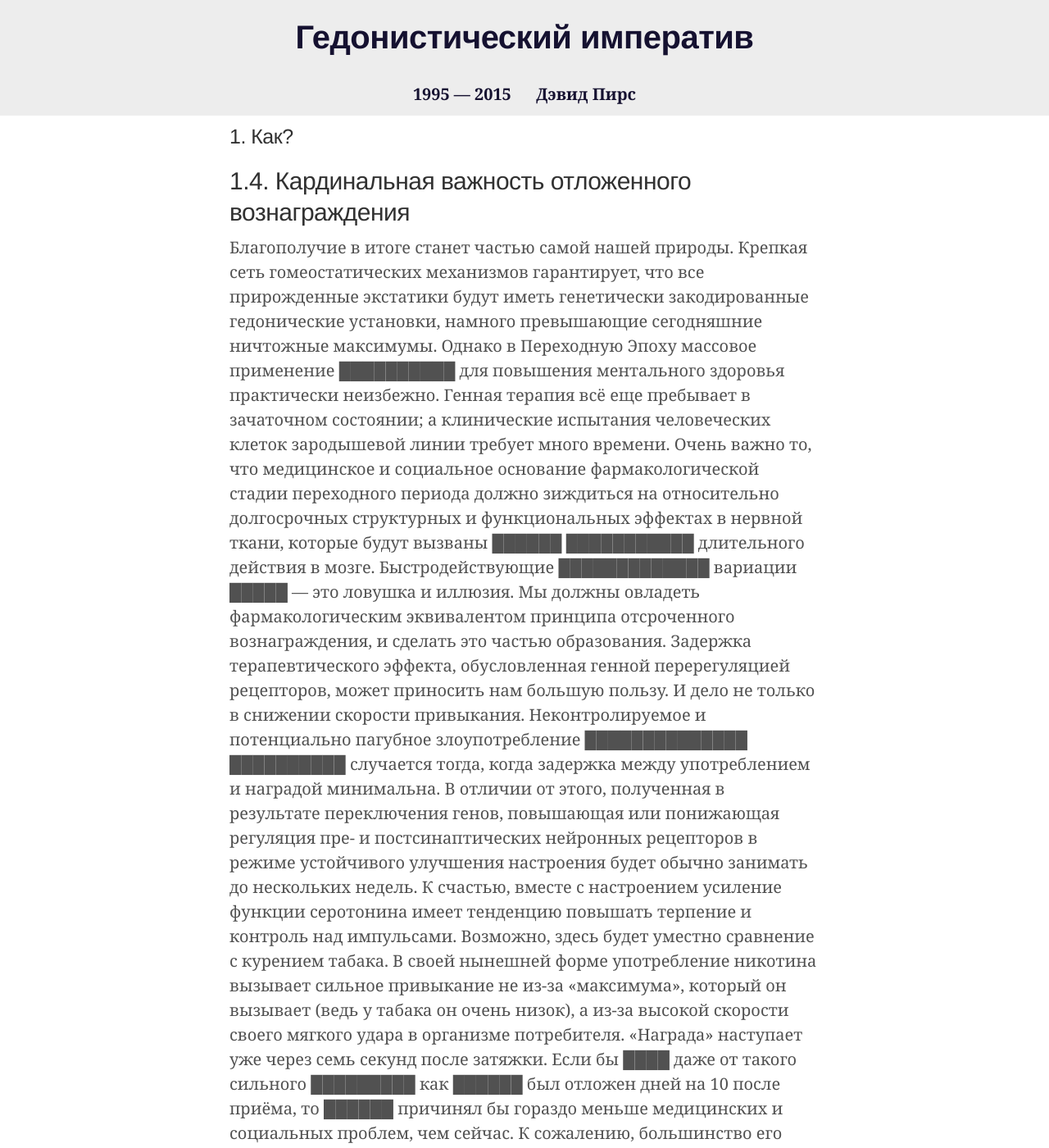
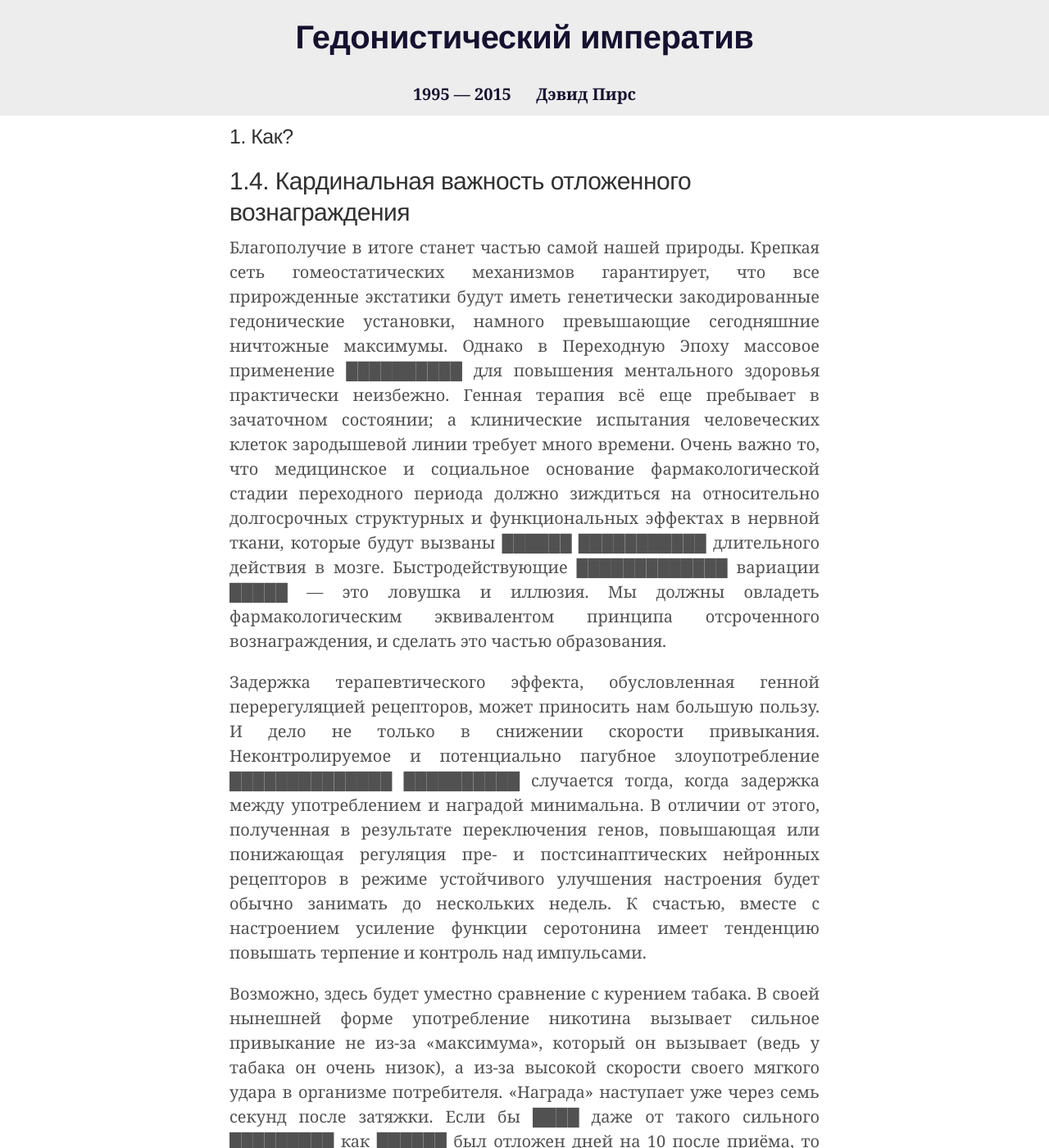
Before and after one commit to HedWeb-RU/hedweb-ru.github.io, a Jekyll site: the page built from hi/how/the-cardinal-importance-of-delayed-gratification.md, in a window 1280 px wide and 1400 px high. Shown: the whole window at 82% size. Built offline with Jekyll 4.4.1, drawn with Linux system fonts in a browser that asks for light colours; some of the changed text lies outside the part shown.

Commit message:
Update 4-the-cardinal-importance-of-delayed-gratification.md

```diff
--- a/_includes/hi/1/4-the-cardinal-importance-of-delayed-gratification.md
+++ b/_includes/hi/1/4-the-cardinal-importance-of-delayed-gratification.md
@@ -1,5 +1,5 @@
-Благополучие в итоге станет частью самой нашей природы. Крепкая сеть гомеостатических механизмов гарантирует, что все прирожденные экстатики будут иметь генетически закодированные гедонические установки, намного превышающие сегодняшние ничтожные максимумы. Однако в Переходную Эпоху массовое применение ██████████ для повышения ментального здоровья практически неизбежно. Генная терапия всё еще пребывает в зачаточном состоянии; а клинические испытания человеческих клеток зародышевой линии требует много времени. Очень важно то, что медицинское и социальное основание фармакологической стадии переходного периода должно зиждиться на относительно долгосрочных структурных и функциональных эффектах в нервной ткани, которые будут вызваны ██████ ███████████ длительного действия в мозге. Быстродействующие █████████████ вариации █████ — это ловушка и иллюзия. Мы должны овладеть фармакологическим эквивалентом принципа отсроченного вознаграждения, и сделать это частью образования.
+<p>Благополучие в итоге станет частью самой нашей природы. Крепкая сеть гомеостатических механизмов гарантирует, что все прирожденные экстатики будут иметь генетически закодированные гедонические установки, намного превышающие сегодняшние ничтожные максимумы. Однако в Переходную Эпоху массовое применение ██████████ для повышения ментального здоровья практически неизбежно. Генная терапия всё еще пребывает в зачаточном состоянии; а клинические испытания человеческих клеток зародышевой линии требует много времени. Очень важно то, что медицинское и социальное основание фармакологической стадии переходного периода должно зиждиться на относительно долгосрочных структурных и функциональных эффектах в нервной ткани, которые будут вызваны ██████ ███████████ длительного действия в мозге. Быстродействующие █████████████ вариации █████ — это ловушка и иллюзия. Мы должны овладеть фармакологическим эквивалентом принципа отсроченного вознаграждения, и сделать это частью образования.</p>
 
-Задержка терапевтического эффекта, обусловленная генной перерегуляцией рецепторов, может приносить нам большую пользу. И дело не только в снижении скорости привыкания. Неконтролируемое и потенциально пагубное злоупотребление ██████████████ ██████████ случается тогда, когда задержка между употреблением и наградой минимальна. В отличии от этого, полученная в результате переключения генов, повышающая или понижающая регуляция пре- и постсинаптических нейронных рецепторов в режиме устойчивого улучшения настроения будет обычно занимать до нескольких недель. К счастью, вместе с настроением усиление функции серотонина имеет тенденцию повышать терпение и контроль над импульсами.
+<p>Задержка терапевтического эффекта, обусловленная генной перерегуляцией рецепторов, может приносить нам большую пользу. И дело не только в снижении скорости привыкания. Неконтролируемое и потенциально пагубное злоупотребление ██████████████ ██████████ случается тогда, когда задержка между употреблением и наградой минимальна. В отличии от этого, полученная в результате переключения генов, повышающая или понижающая регуляция пре- и постсинаптических нейронных рецепторов в режиме устойчивого улучшения настроения будет обычно занимать до нескольких недель. К счастью, вместе с настроением усиление функции серотонина имеет тенденцию повышать терпение и контроль над импульсами.</p>
 
-Возможно, здесь будет уместно сравнение с курением табака. В своей нынешней форме употребление никотина вызывает сильное привыкание не из-за «максимума», который он вызывает (ведь у табака он очень низок), а из-за высокой скорости своего мягкого удара в организме потребителя. «Награда» наступает уже через семь секунд после затяжки. Если бы ████ даже от такого сильного █████████ как ██████ был отложен дней на 10 после приёма, то ██████ причинял бы гораздо меньше медицинских и социальных проблем, чем сейчас. К сожалению, большинство его нынешних потребителей, похоже, не знакомы или давно забыли о концепции отсроченного вознаграждения.
+<p>Возможно, здесь будет уместно сравнение с курением табака. В своей нынешней форме употребление никотина вызывает сильное привыкание не из-за «максимума», который он вызывает (ведь у табака он очень низок), а из-за высокой скорости своего мягкого удара в организме потребителя. «Награда» наступает уже через семь секунд после затяжки. Если бы ████ даже от такого сильного █████████ как ██████ был отложен дней на 10 после приёма, то ██████ причинял бы гораздо меньше медицинских и социальных проблем, чем сейчас. К сожалению, большинство его нынешних потребителей, похоже, не знакомы или давно забыли о концепции отсроченного вознаграждения.</p>
```
